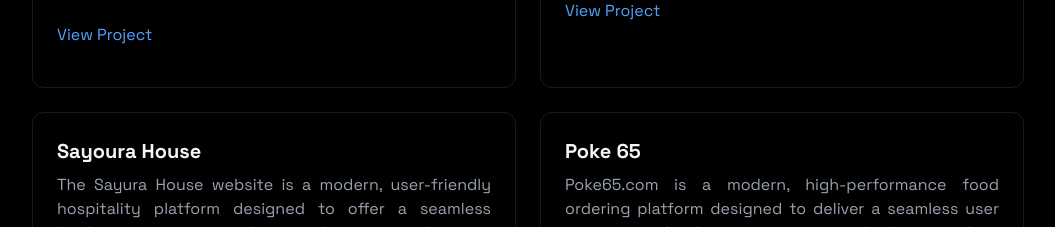
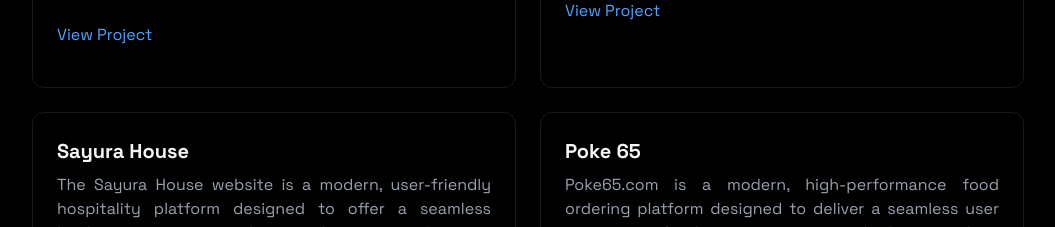
Before and after one commit to rajithayag/rajithayag-portfolio, a React (Vite) app: page / in a window 1280 px wide. Shown: the part 5140-5367 px from the top of the page, without its empty margins (112-1167 px from the left). Built offline with nearby package versions, Linux system fonts and the light colour scheme.

Commit message:
Correcting spelling mistake on sayura house project title

```diff
--- a/src/components/sections/Projects.jsx
+++ b/src/components/sections/Projects.jsx
@@ -40,7 +40,7 @@
                         </div>
 
                         <div className="p-6 rounded-xl border border-white/10 hover:-translate-y-1 hover:border-blue-500/30 hover:shadow-[0_2px_8px_rgba(59,130,246,0.2] transition">
-                            <h3 className="text-xl font-bold mb-2"> Sayoura House </h3>
+                            <h3 className="text-xl font-bold mb-2"> Sayura House </h3>
                             <p className="text-gray-400 mb-4 text-justify">The Sayura House website is a modern, user-friendly hospitality platform designed to offer a seamless booking experience and comprehensive insights into the property's offerings. Built on WordPress and integrated with the Little Hotelier API, the site ensures high performance, security, and responsiveness across all devices.</p>
                             <div className="flex flex-wrap gap-2 mb-4">
                                 {["WordPress", "HTML", "JavaScript", "CSS", "OVH", "Little Hotelier"].map((tech,key) => (
```
